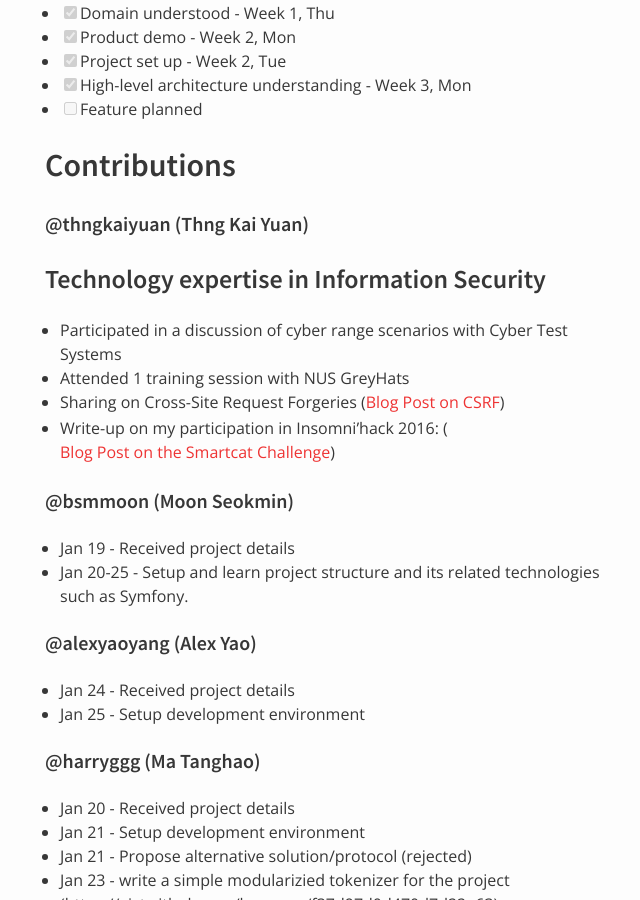
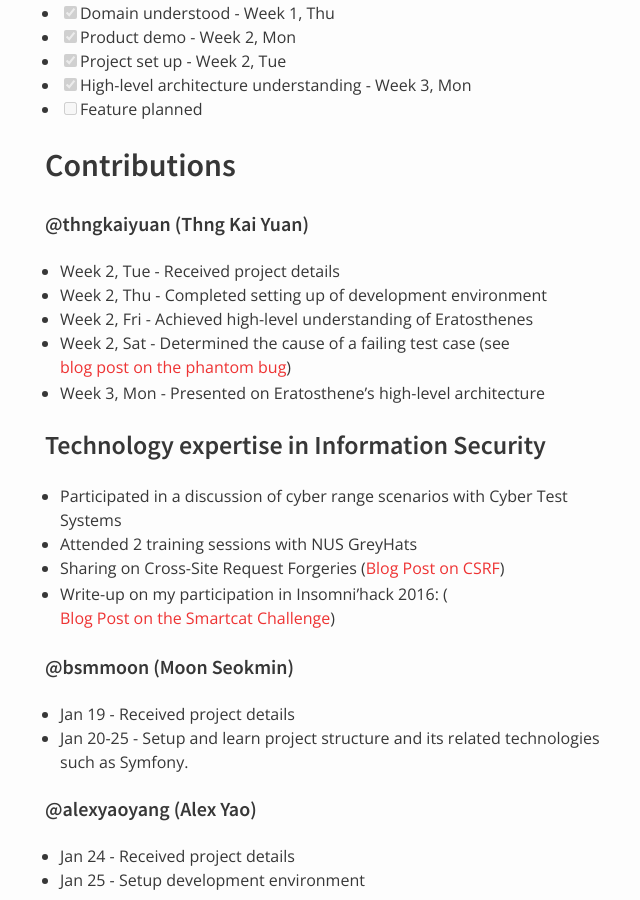
Before and after one commit to nus-oss/cs3281-AY1516S2-website, a Jekyll site: the page built from teams/codebender.md, in a window 1280 px wide and 900 px high, scrolled down 691 px. Shown: the whole window, without its empty margins (325-965 px from the left). Built offline with Jekyll 4.4.1, drawn with Linux system fonts in a browser that asks for light colours.

Commit message:
Update Kai Yuan's progress

```diff
--- a/teams/codebender.md
+++ b/teams/codebender.md
@@ -28,10 +28,15 @@ permalink: /teams/codebender/
 ## Contributions
 
 #### @thngkaiyuan (Thng Kai Yuan)
+* Week 2, Tue - Received project details
+* Week 2, Thu - Completed setting up of development environment
+* Week 2, Fri - Achieved high-level understanding of Eratosthenes
+* Week 2, Sat - Determined the cause of a failing test case (see [blog post on the phantom bug](http://cs3281-2.blogspot.sg/2016/01/catching-phantom-bug.html))
+* Week 3, Mon - Presented on Eratosthene's high-level architecture
 
 ### Technology expertise in Information Security
  * Participated in a discussion of cyber range scenarios with Cyber Test Systems
- * Attended 1 training session with NUS GreyHats
+ * Attended 2 training sessions with NUS GreyHats
  * Sharing on Cross-Site Request Forgeries ([Blog Post on CSRF](http://cs3281-2.blogspot.sg/2016/01/cross-site-request-forgeries-csrf.html))
  * Write-up on my participation in Insomni'hack 2016: ([Blog Post on the Smartcat Challenge](http://cs3281-2.blogspot.sg/2016/01/te-insomnihack-2016-teaser-smartcat-web.html))
 
```
